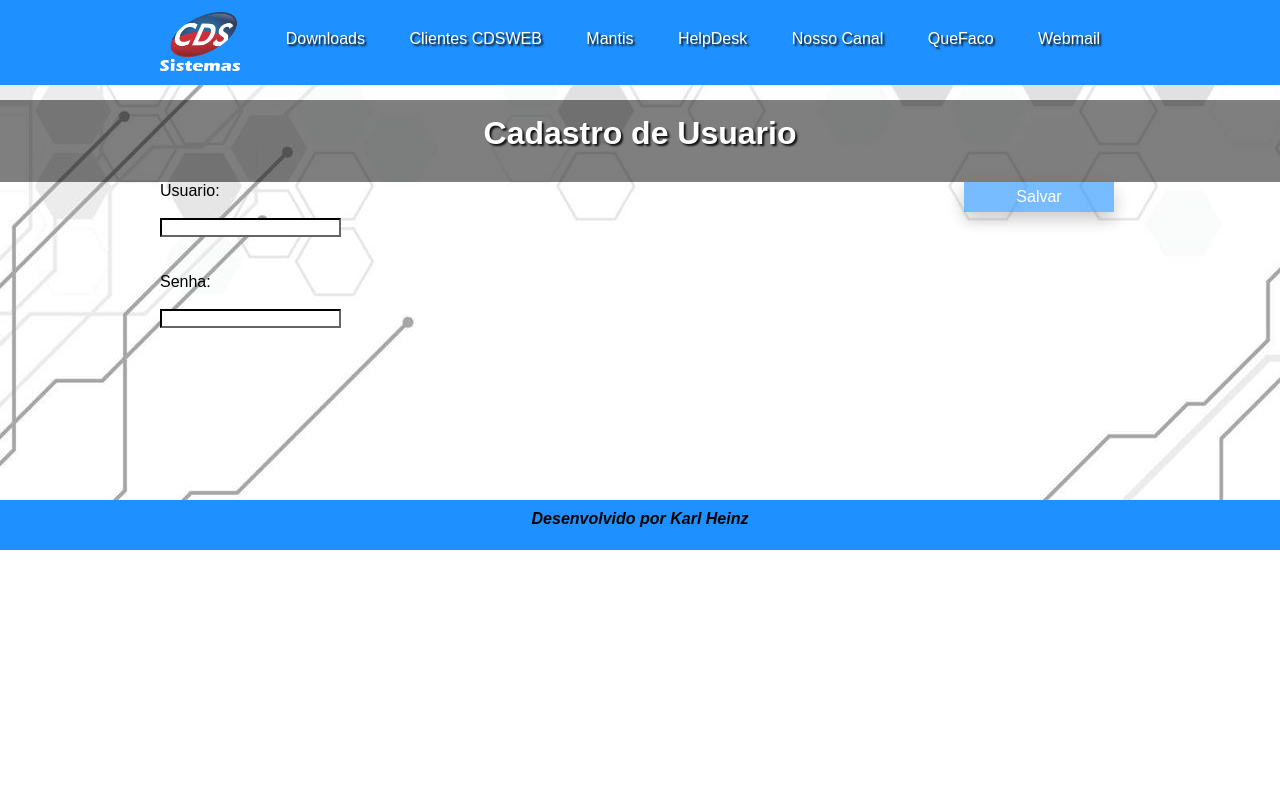
After one commit to okarlheinz/cdsimplantacao, a PHP site: page /cadUsuario.php in a window 1280 px wide. The commit adds this page. Run offline with PHP 8.4, Linux system fonts and the light colour scheme.

Commit message:
Atualizacao no CSS

```diff
--- a/Cad_cliente.php
+++ b/Cad_cliente.php
@@ -31,18 +31,24 @@
 			<div>
 				<label for="fname">Fantasia:</label><br>
 				<input type="text" id="fantasia" name="fantasia" ><br><br>
+			</div>
+			<div>
 				<label for="fname">CDSWEB Login:</label><br>
 				<input type="text" id="cdsweblogin" name="cdsweblogin" ><br><br>
 			</div>
 			<div>
 				<label for="lname">CDSWEB Senha:</label><br>
 				<input type="text" id="cdswebsenha" name="cdswebsenha" ><br><br>
+			</div>
+			<div>
 				<label for="lname">ODBC Login:</label><br>
 				<input type="text" id="odbclogin" name="odbclogin" ><br><br>
 			</div>
 			<div>
 				<label for="lname">ODBC Senha:</label><br>
 				<input type="text" id="odbcsenha" name="odbcsenha" ><br><br>
+			</div>
+			<div>
 				<label for="lname">Servidor:</label><br>
 				<select name="servidor" id="servidor">
 					<option value="63.143.45.98,4503">63.143.45.98,4503</option>
--- /dev/null
+++ b/cadUsuario.php
@@ -0,0 +1,45 @@
+<?php
+	require __DIR__.'/header.php';
+	require __DIR__.'/src/usuario.php';
+
+
+	if($_SERVER['REQUEST_METHOD'] === 'POST'){
+		$cliente = new Usuario($mysql);
+		$cliente->inserir(
+			$_POST['usuario'],
+			$_POST['senha']
+		);
+
+		header('location: /IMPLANTACAO/cadUsuario.php');
+		die();
+
+	}
+?>
+
+<body>
+
+<div id='div_principal'>
+	<div class='efeito'>
+		<h1>Cadastro de Usuario</h1>
+	</div>
+	<div class="container">
+		<form class='cadastro' method='post' action="cadUsuario.php">
+			<div>
+				<label for="fname">Usuario:</label><br>
+				<input type="text" id="usuario" name="usuario" ><br><br>
+				<label for="fname">Senha:</label><br>
+				<input type="password" id="senha" name="senha" ><br><br>
+			</div>
+			<div class='submit'>
+				<input type="submit" value="Salvar">
+			</div>
+		</form>
+	</div>
+</div>
+
+
+</body>
+
+<?php
+        include __DIR__ . '/footer.html';
+?>
--- a/css/style.css
+++ b/css/style.css
@@ -204,10 +204,18 @@ div#server
 .cadastro
 {
 	display: flex;
-	justify-content: center;
+	flex-wrap: wrap;
+	justify-content: space-between;
 }
 
-.cadastro div{margin: 1%;}
+.cadastro input, label
+{
+	display: block;
+	outline: none;
+	width: 100%;
+	border-color: #111111;
+}
+
 
 .submit input
 {
--- /dev/null
+++ b/src/usuario.php
@@ -0,0 +1,45 @@
+<?php
+
+class Usuario
+{
+
+    private $mysql;
+    private string $nome;
+
+    public function __construct(mysqli $mysql)
+    {
+
+        $this->mysql = $mysql;
+
+    }
+
+    public function showAll():array
+    {
+
+        $result = $this->mysql->query("SELECT usuario,senha FROM usuario;");
+
+        return $showAll = $result->fetch_all(MYSQLI_ASSOC);
+
+    }
+
+    public function inserir(string $usuario, $senha):void
+    {
+
+        $inserir = $this->mysql->prepare("INSERT INTO usuario (usuario,senha) VALUES (?,?)");
+
+        $inserir->bind_param('ss', $usuario, $senha);
+
+        $inserir->execute();
+
+    }
+
+    public function delete(string $id):void
+    {
+        $delete = $this->mysql->prepare('DELETE FROM usuario WHERE id=?');
+
+        $delete->bind_param('s',$id);
+
+        $delete->execute();
+    }
+
+}
```
Also changed, not shown: excluiUsuario.php (added, +42 -0 lines), relUsuario.php (added, +39 -0 lines).
